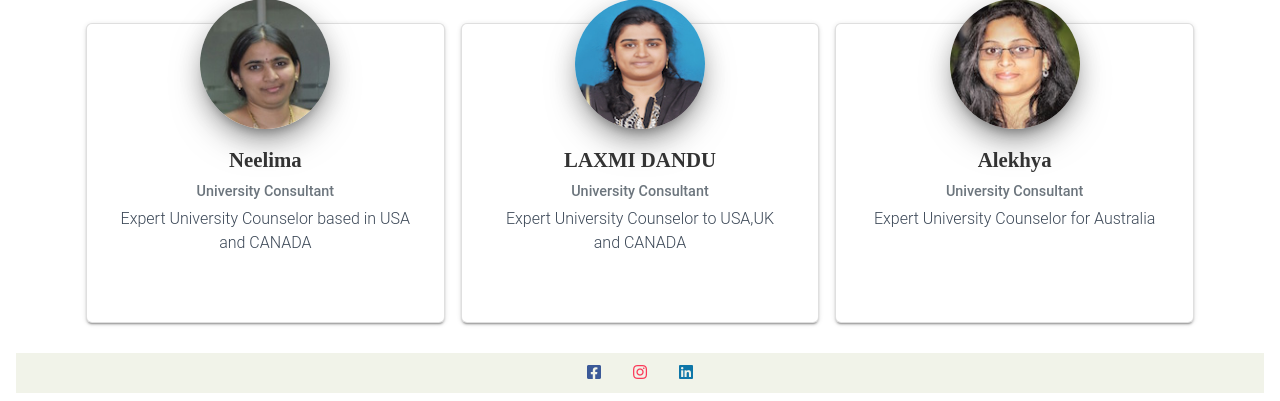
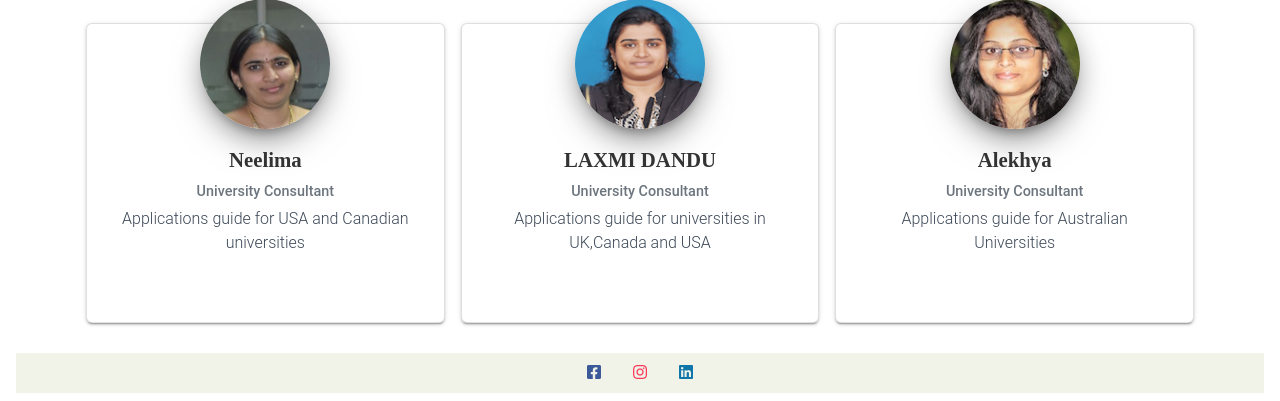
Before and after one commit to GA352491/drrajus, a Django app: page /consultancy/ in a window 1280 px wide. Shown: the part 4131-4532 px from the top of the page. Run offline with Django 3.2, Linux system fonts and the light colour scheme; some libraries are stand-ins or nearby versions.

Commit message:
Update Application_Guidance.html

```diff
--- a/elearning/templates/application_guidance/Application_Guidance.html
+++ b/elearning/templates/application_guidance/Application_Guidance.html
@@ -290,7 +290,7 @@ We will make sure you draft strong essays and letters that represent your profil
                     <div class="table">
                         <h4 class="card-caption">Neelima</h4>
                         <h6 class="category text-muted">University Consultant</h6>
-                        <p class="card-description"> Expert University Counselor based in USA and CANADA </p>
+                        <p class="card-description"> Applications guide for USA and Canadian universities </p>
 
                     </div>
                 </div>
@@ -305,8 +305,7 @@ We will make sure you draft strong essays and letters that represent your profil
                     <div class="table">
                         <h4 class="card-caption">LAXMI DANDU </h4>
                         <h6 class="category text-muted">University Consultant</h6>
-                        <p class="card-description"> Expert University Counselor to USA,UK and
-                            CANADA </p>
+                        <p class="card-description"> Applications guide for universities in UK,Canada and USA </p>
 
                     </div>
                 </div>
@@ -322,7 +321,7 @@ We will make sure you draft strong essays and letters that represent your profil
                     <div class="table">
                         <h4 class="card-caption">Alekhya</h4>
                         <h6 class="category text-muted">University Consultant</h6>
-                        <p class="card-description"> Expert University Counselor for Australia </p>
+                        <p class="card-description"> Applications guide for Australian Universities </p>
 
                     </div>
                 </div>
```
